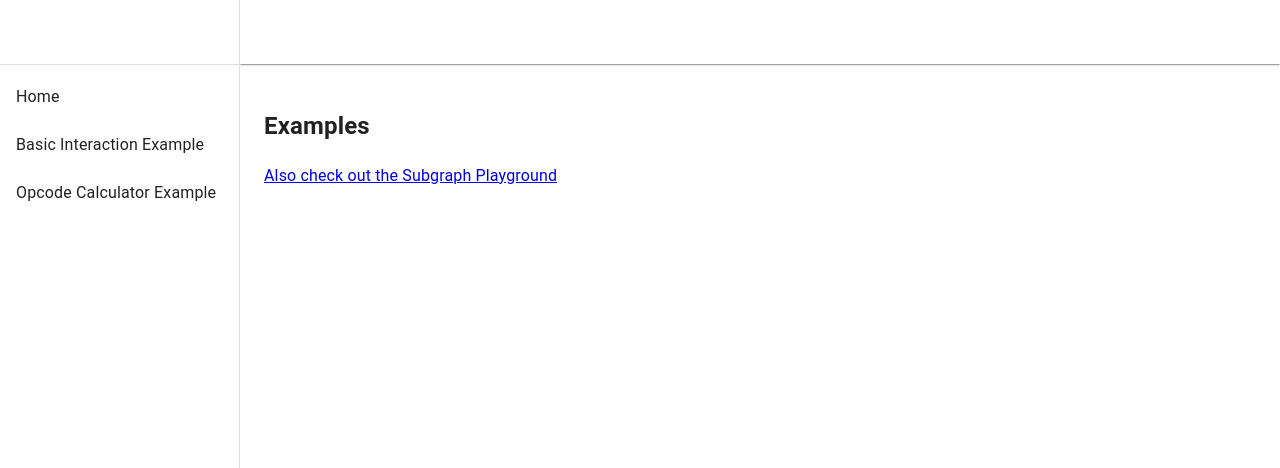
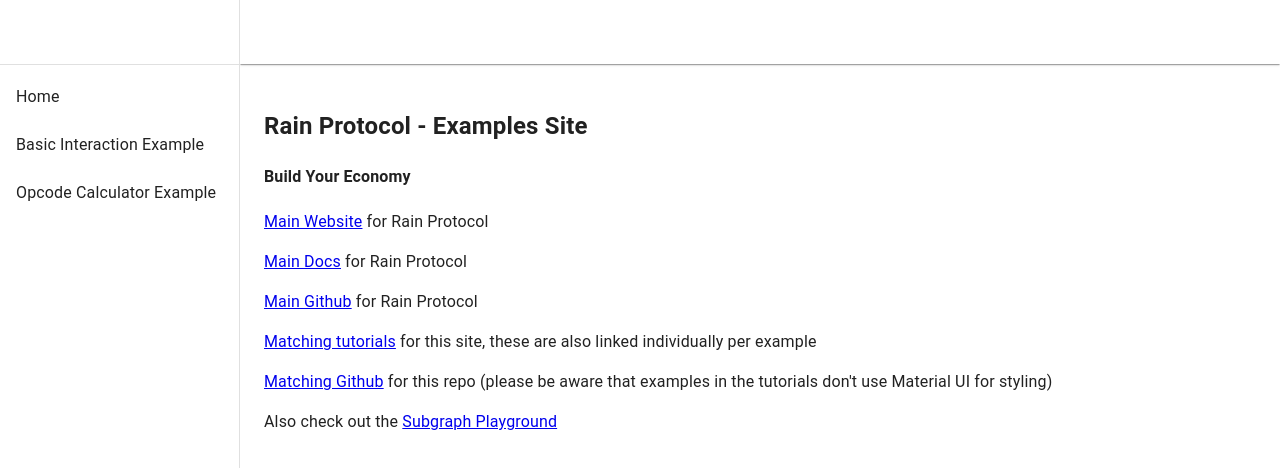
Before and after one commit to beehive-innovation/examples.rainprotocol.xyz, a React (Create React App) app: page / in a window 1280 px wide. Shown: the top 468 px of the page. Built offline with nearby package versions, Linux system fonts and the light colour scheme.

Commit message:
Add links to homepage

```diff
--- a/src/pages/HomePage.tsx
+++ b/src/pages/HomePage.tsx
@@ -1,13 +1,34 @@
 import React from "react";
-import {Grid, Paper} from "@mui/material";
+import {Grid, Link, Paper} from "@mui/material";
 
 export default function HomePage({}: any) {
 
   return (
     <div>
-      <h2>Examples</h2>
+      <h2>Rain Protocol - Examples Site</h2>
+      <h4>Build Your Economy</h4>
 
-      <a target="_blank" href="https://thegraph.com/hosted-service/subgraph/beehive-innovation/rain-protocol">Also check out the Subgraph Playground</a>
+      <p><a target="_blank" href="https://rainprotocol.xyz">
+        Main Website
+      </a> for Rain Protocol</p>
+
+      <p><a target="_blank" href="https://docs.rainprotocol.xyz">
+        Main Docs
+      </a> for Rain Protocol</p>
+
+      <p><a target="_blank" href="https://github.com/beehive-innovation">
+        Main Github
+      </a> for Rain Protocol</p>
+
+      <p><a target="_blank" href="https://docs.rainprotocol.xyz/guides/Opcodes/running-an-opcodes-example">
+        Matching tutorials
+      </a> for this site, these are also linked individually per example</p>
+
+      <p><a target="_blank" href="https://github.com/beehive-innovation/examples.rainprotocol.xyz">
+        Matching Github
+      </a> for this repo (please be aware that examples in the tutorials don't use Material UI for styling)</p>
+
+      <p>Also check out the <a target="_blank" href="https://thegraph.com/hosted-service/subgraph/beehive-innovation/rain-protocol">Subgraph Playground</a></p>
     </div>
   )
 }
```
